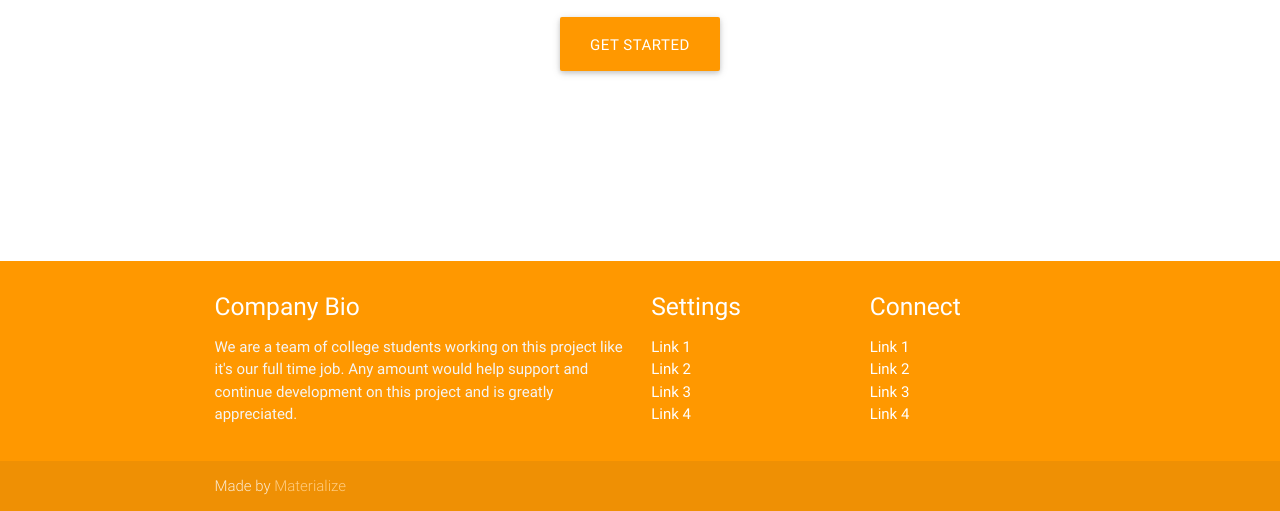
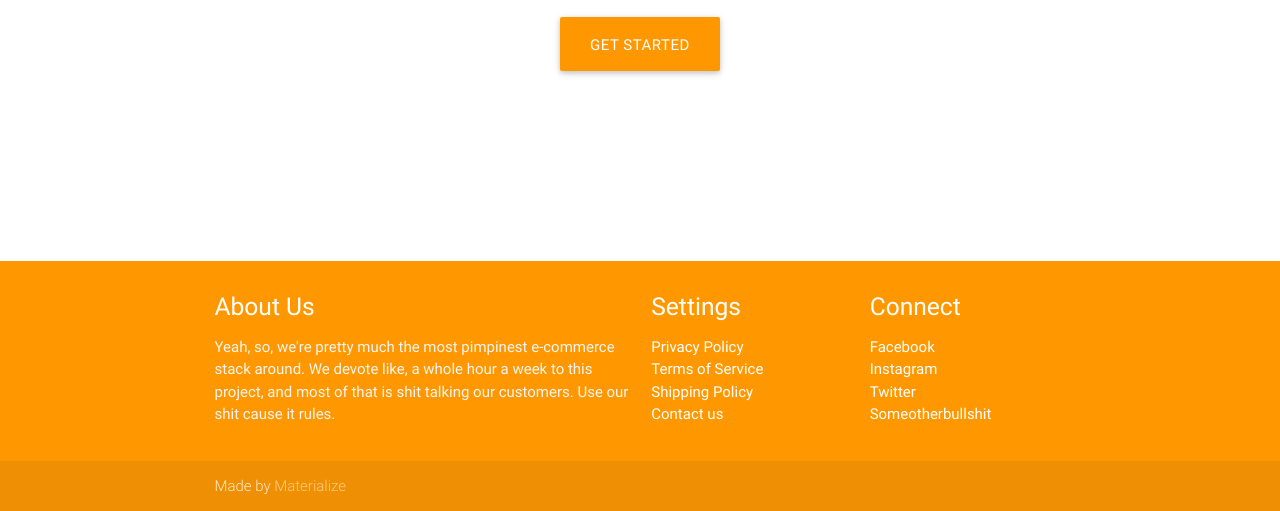
Before and after one commit to dylanlott/ecommerce, a website: page index.html in a window 1280 px wide. Shown: the part 302-813 px from the top of the page. Drawn offline with nearby package versions, Linux system fonts and the light colour scheme; some packages are replaced by stand-ins of ours.

Commit message:
front end polishing

```diff
--- a/index.html
+++ b/index.html
@@ -15,13 +15,13 @@
       <ul class="right hide-on-med-and-down">
         <li><a href="#">Products</a></li>
         <li><a href="#">Cart</a></li>
-        <li><a href="#LoginModal">Log In</a></li>
+        <li><a href="#LoginModal" class="modal-trigger">Log In</a></li>
       </ul>
 
       <ul id="nav-mobile" class="side-nav">
         <li><a href="#">Products</a></li>
         <li><a href="#">Cart</a></li>
-        <li><a href="#LoginModal">Log In</a></li>
+        <li><a href="#LoginModal" class="modal-trigger">Log In</a></li>
       </ul>
       <a href="#" data-activates="nav-mobile" class="button-collapse"><i class="mdi-navigation-menu"></i></a>
     </div>
@@ -47,7 +47,7 @@
         <h5 class="header col s12 light">An e-commerce solution built in the MEAN stack.</h5>
       </div>
       <div class="row center">
-        <a href="http://materializecss.com/getting-started.html" id="download-button" class="btn-large waves-effect waves-light orange">Get Started</a>
+        <a href="/#" id="download-button" class="btn-large waves-effect waves-light orange">Get Started</a>
       </div>
       <br><br>
 
@@ -72,27 +72,27 @@
     <div class="container">
       <div class="row">
         <div class="col l6 s12">
-          <h5 class="white-text">Company Bio</h5>
-          <p class="grey-text text-lighten-4">We are a team of college students working on this project like it's our full time job. Any amount would help support and continue development on this project and is greatly appreciated.</p>
+          <h5 class="white-text">About Us</h5>
+          <p class="grey-text text-lighten-4">Yeah, so, we're pretty much the most pimpinest e-commerce stack around. We devote like, a whole hour a week to this project, and most of that is shit talking our customers. Use our shit cause it rules.</p>
 
 
         </div>
         <div class="col l3 s12">
           <h5 class="white-text">Settings</h5>
           <ul>
-            <li><a class="white-text" href="#!">Link 1</a></li>
-            <li><a class="white-text" href="#!">Link 2</a></li>
-            <li><a class="white-text" href="#!">Link 3</a></li>
-            <li><a class="white-text" href="#!">Link 4</a></li>
+            <li><a class="white-text" href="#!">Privacy Policy</a></li>
+            <li><a class="white-text" href="#!">Terms of Service</a></li>
+            <li><a class="white-text" href="#!">Shipping Policy</a></li>
+            <li><a class="white-text" href="#!">Contact us</a></li>
           </ul>
         </div>
         <div class="col l3 s12">
           <h5 class="white-text">Connect</h5>
           <ul>
-            <li><a class="white-text" href="#!">Link 1</a></li>
-            <li><a class="white-text" href="#!">Link 2</a></li>
-            <li><a class="white-text" href="#!">Link 3</a></li>
-            <li><a class="white-text" href="#!">Link 4</a></li>
+            <li><a class="white-text" href="#!">Facebook</a></li>
+            <li><a class="white-text" href="#!">Instagram</a></li>
+            <li><a class="white-text" href="#!">Twitter</a></li>
+            <li><a class="white-text" href="#!">Someotherbullshit</a></li>
           </ul>
         </div>
       </div>
--- a/js/init.js
+++ b/js/init.js
@@ -3,5 +3,12 @@
 
     $('.button-collapse').sideNav();
 
+     $(document).ready(function(){
+    // the "href" attribute of .modal-trigger must specify the modal
+    // ID that wants to be triggered
+    $('#LoginModal').leanModal();
+  });
+
+
   }); // end of document ready
 })(jQuery); // end of jQuery name space
```
Also changed, not shown: views/singleProductView.html (+4 -0 lines).
